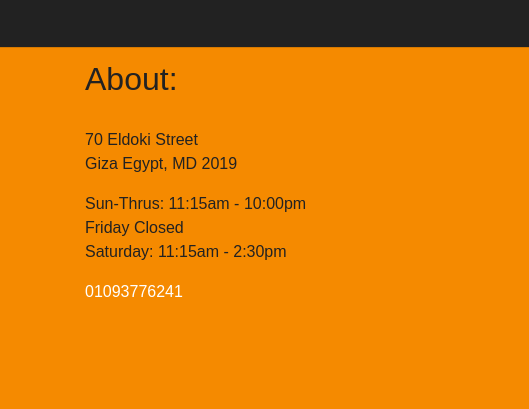
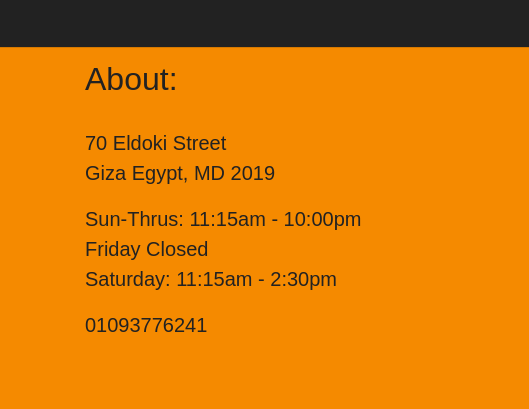
Before and after one commit to DiaaRamadan/module3-solution, a plain HTML site: page index.html in a window 1280 px wide. Shown: the part 634-1043 px from the top of the page, 0-529 px from the left. Drawn offline with Linux system fonts and the light colour scheme.

Commit message:
edit footer

```diff
--- a/css/style.css
+++ b/css/style.css
@@ -62,6 +62,12 @@ header{
     margin-top: 50px;
     color: #222222;
 }
+.card-footer a{
+    color: #222222;
+}
+.card-footer .details{
+    font-size: 1.25em;
+}
 .card-footer h2{
     margin-bottom: 30px;
 }
--- a/index.html
+++ b/index.html
@@ -4,7 +4,7 @@
     <meta charset="UTF-8">
     <meta content="IE=edge" http-equiv="x-ua-compatible">
     <meta content="width=device-width, initial-scale=1.0" name="viewport">
-    <title>Title</title>
+    <title>Module-3 Solution</title>
     <link href="css/bootstrap.min.css" rel="stylesheet">
     <link href="css/style.css" rel="stylesheet">
     <script crossorigin="anonymous" src="https://kit.fontawesome.com/fa377fc754.js"></script>
@@ -105,7 +105,7 @@
                 <h2>About: </h2>
                 <p class="address">70 Eldoki Street <br>
                     Giza Egypt, MD 2019</p>
-                <p>Sun-Thrus: 11:15am - 10:00pm<br>
+                <p> Sun-Thrus: 11:15am - 10:00pm<br>
                     Friday Closed<br>
                     Saturday: 11:15am - 2:30pm</p>
                 <p><a href="tel:01093776241">01093776241</a></p>
```
